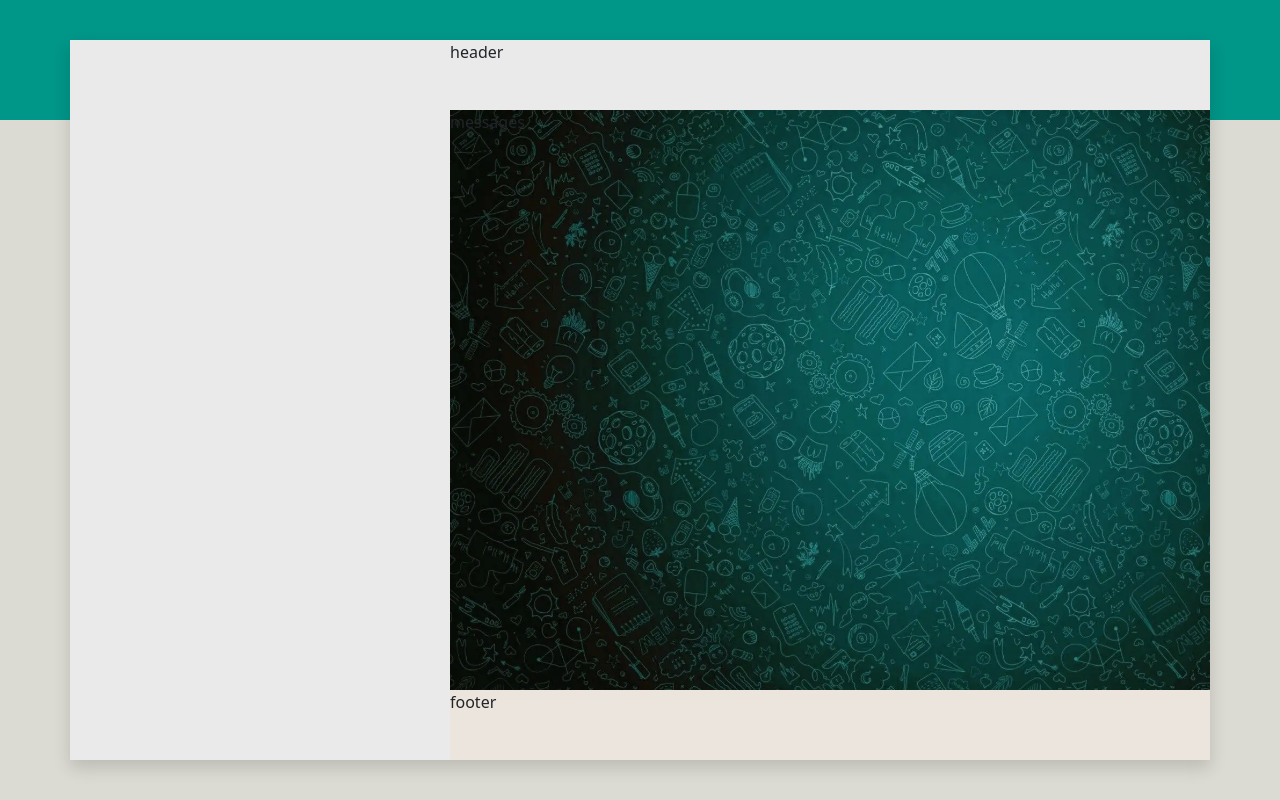
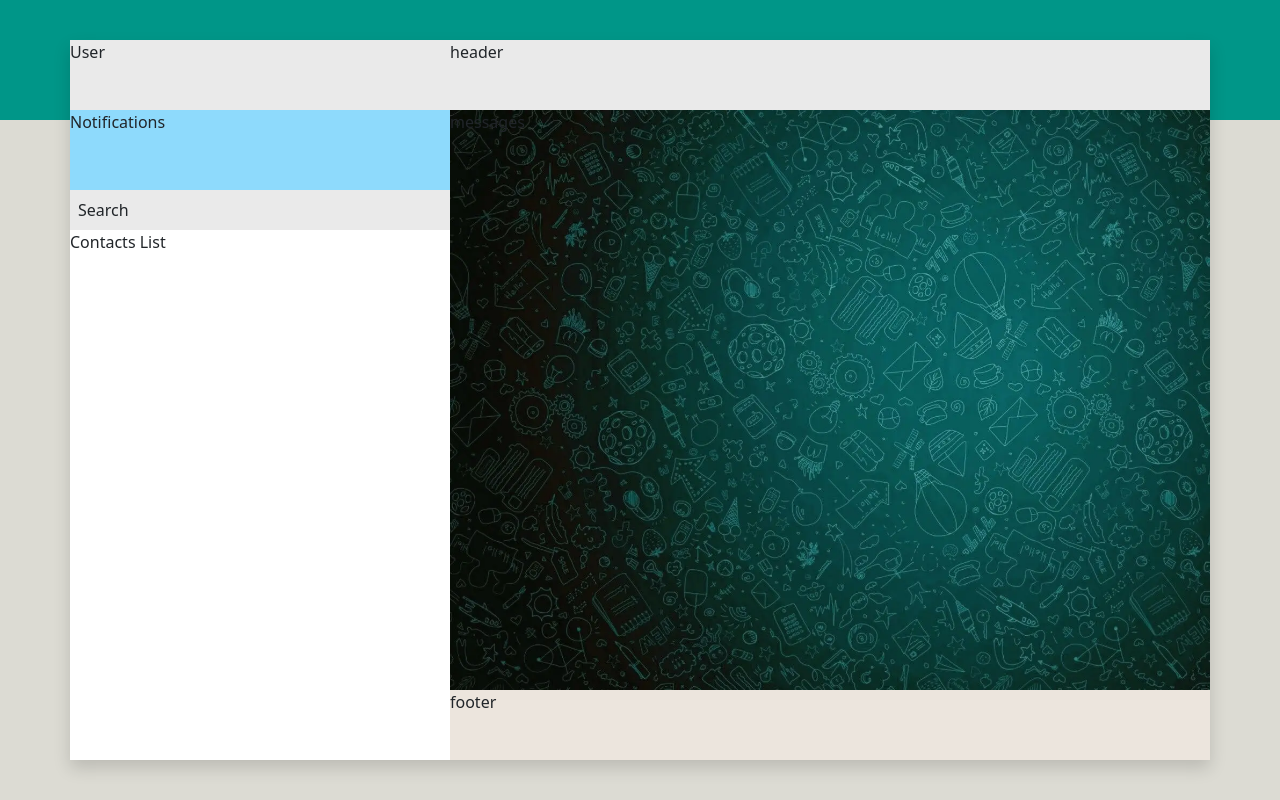
Before and after one commit to GabrieleLombard01/Whatsapp_web, a React (Vite) app in the folder app/: page / in a window 1280 px wide. Built offline with nearby package versions, Linux system fonts and the light colour scheme.

Commit message:
sidebar layout add

```diff
--- a/app/src/components/AppLayout.jsx
+++ b/app/src/components/AppLayout.jsx
@@ -1,3 +1,11 @@
+import ChatHeader from './chat/AppHeader'
+import ChatMessages from './chat/AppMessages'
+import ChatFooter from './chat/AppFooter'
+import UserSection from './sidebar/AppUserSection'
+import Notifications from './sidebar/AppNotifications'
+import Search from './sidebar/AppSearch'
+import ContactsList from './sidebar/AppContactsList'
+
 function Layout() {
 
 
@@ -6,17 +14,20 @@ function Layout() {
         <div id="content" className="h-100 d-flex align-items-center justify-content-center">
           <main className="container shadow bg-white">
             <div className="row h-100">
+
             {/* SIDEBAR SECTION */}
-            <section id="sidebar" className="col-4 p-0 h-100 bg-light-gray"></section>
+            <section id="sidebar" className="col-4 p-0 h-100 bg-light-gray d-flex flex-column">
+              <UserSection/>
+              <Notifications/>
+              <Search/>
+              <ContactsList/>
+            </section>
 
             {/* CHAT SECTION */}
             <section id="chat" className="col-8 p-0 h-100 bg-chat-color d-flex flex-column ">
-              {/* chat header */}
-              <header className="bg-light-gray flex-shrink-0">header</header>
-              {/* chat messages */}
-              <section className="flex-grow-1 overflow-auto bg-chat-image">messages</section>
-              {/* chat footer */}
-              <footer className="flex-shrink-0">footer</footer>
+              <ChatHeader/>
+              <ChatMessages/>
+              <ChatFooter/>
             </section>
 
             </div>
--- /dev/null
+++ b/app/src/components/chat/AppFooter.jsx
@@ -0,0 +1,10 @@
+function Footer() {
+    return (
+        <>
+            {/* chat footer */}
+            <footer className="flex-shrink-0">footer</footer>
+        </>
+    )
+}
+
+export default Footer
--- /dev/null
+++ b/app/src/components/chat/AppHeader.jsx
@@ -0,0 +1,10 @@
+function Header() {
+    return (
+        <>
+            {/* chat header */}
+            <header className="bg-light-gray flex-shrink-0">header</header>
+        </>
+    )
+}
+
+export default Header
--- /dev/null
+++ b/app/src/components/chat/AppMessages.jsx
@@ -0,0 +1,10 @@
+function Messages() {
+    return (
+        <>
+            {/* chat messages */}
+            <section className="flex-grow-1 overflow-auto bg-chat-image">messages</section>
+        </>
+    )
+}
+
+export default Messages
--- /dev/null
+++ b/app/src/components/sidebar/AppContactsList.jsx
@@ -0,0 +1,9 @@
+function ContactsList() {
+    return (
+        <>
+            <div id="contacts-list" className="flex-grow-1 bg-white overflow-auto">Contacts List</div>
+        </>
+    )
+}
+
+export default ContactsList
--- /dev/null
+++ b/app/src/components/sidebar/AppNotifications.jsx
@@ -0,0 +1,9 @@
+function Notifications() {
+    return (
+        <>
+            <div id="notifications" className="bg-light-blue flex-shrink-0">Notifications</div>
+        </>
+    )
+}
+
+export default Notifications
--- /dev/null
+++ b/app/src/components/sidebar/AppSearch.jsx
@@ -0,0 +1,9 @@
+function Search() {
+    return (
+        <>
+            <div id="search-contacts" className="p-2 flex-shrink-0">Search</div>
+        </>
+    )
+}
+
+export default Search
--- /dev/null
+++ b/app/src/components/sidebar/AppUserSection.jsx
@@ -0,0 +1,9 @@
+function UserSection() {
+    return (
+        <>
+            <div id="user-section" className="flex-shrink-0">User</div>
+        </>
+    )
+}
+
+export default UserSection
--- a/app/src/scss/_colors.scss
+++ b/app/src/scss/_colors.scss
@@ -8,9 +8,6 @@
     --dark-gray: #ccc;
     --light-gray:#eaeaea;
     --darker-gray: #222e35;
-}
-#content .container {
-    height: 90%;
 }
 #chat {
     background-color: var(--bg-chat);
--- a/app/src/scss/_layout.scss
+++ b/app/src/scss/_layout.scss
@@ -4,9 +4,16 @@
         linear-gradient(var(--green) 15%,
         var(--bg-gray) 15%);
 }
-
+#content .container {
+    height: 90%;
+}
 /*CHAT SECTION*/
 #chat header,
-#chat footer{
+#chat footer,
+#user-section{
     height: 70px;
 }
+/*NOTIFICATIONS*/
+#notifications{
+    height: 80px;
+}
```
